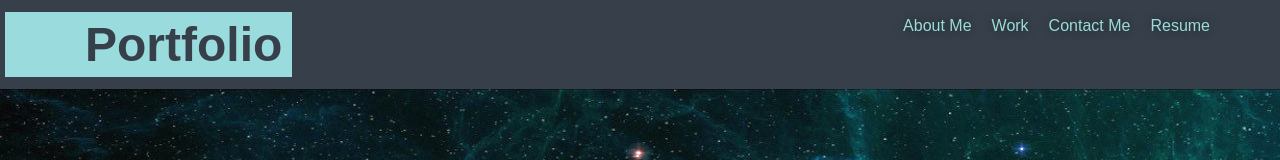
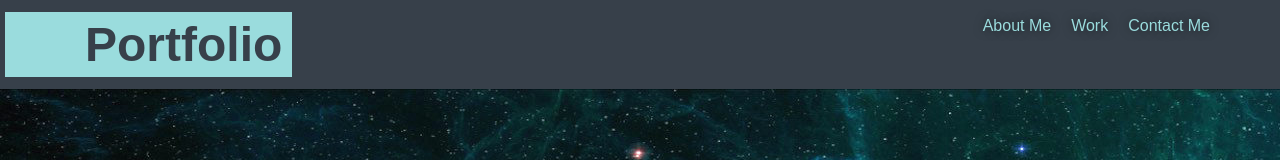
Before and after one commit to MaverickCavazos/Portfolio, a plain HTML site: page index.html in a window 1280 px wide. Shown: the top 160 px of the page. Drawn offline with Linux system fonts and the light colour scheme.

Commit message:
updated nav bar

```diff
--- a/index.html
+++ b/index.html
@@ -31,9 +31,6 @@
                     <a href="#Contact-Me">Contact Me</a>
                 </li>
 
-                <li>
-                    <a href="#Resume">Resume</a>
-                </li>
 
             </ul>
 
```
